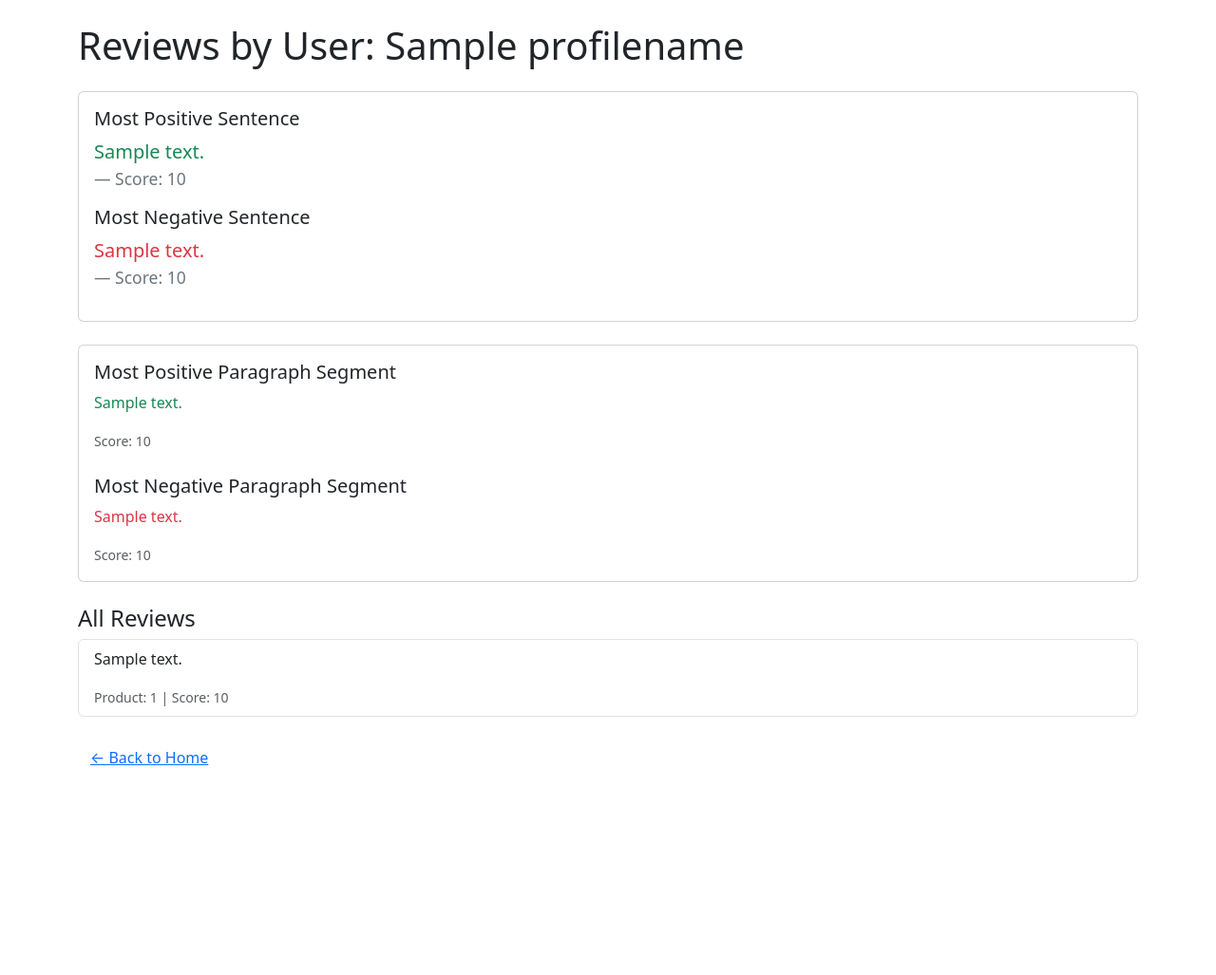
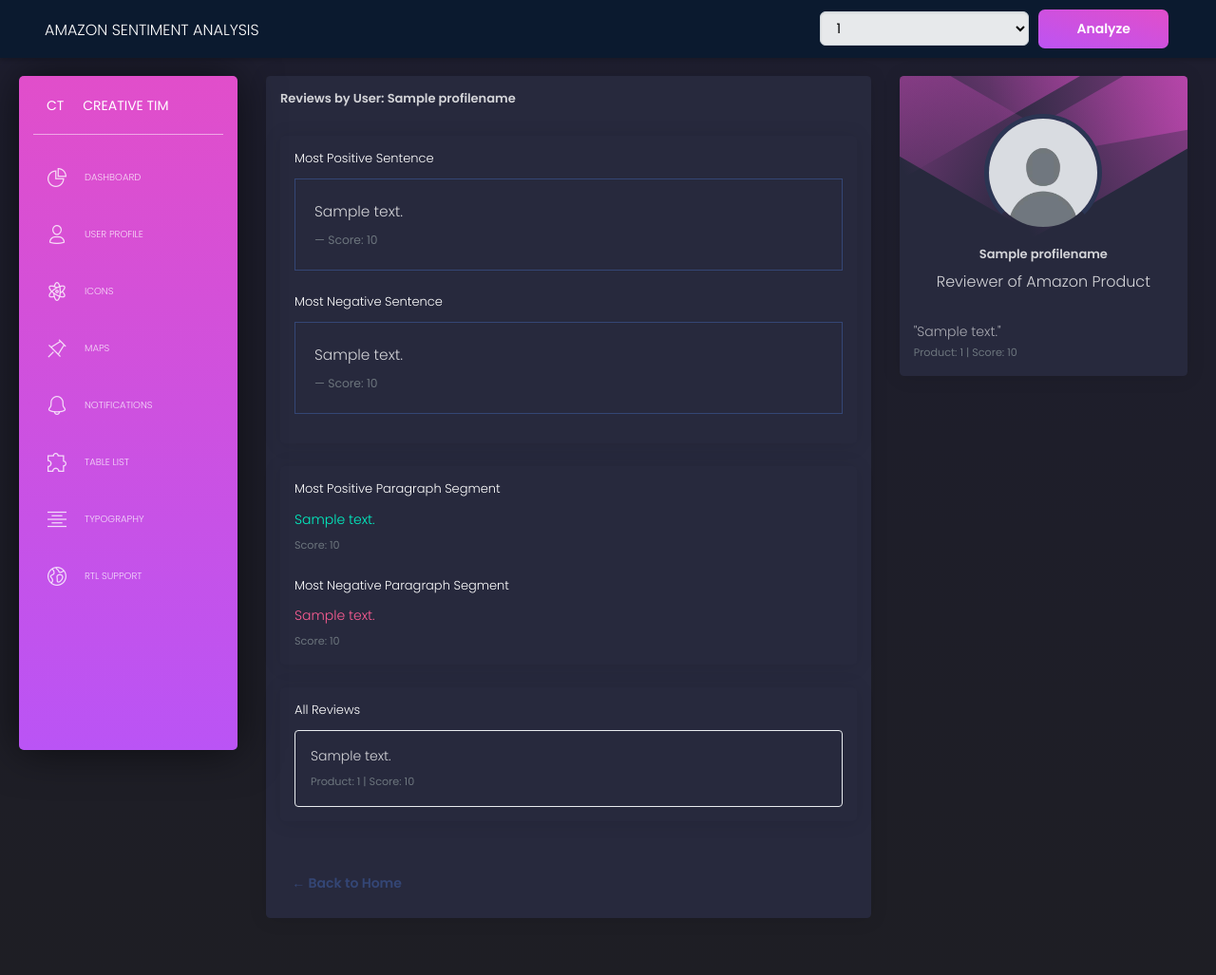
Before and after one commit to hongming03/INF1002, a Flask app: template src/templates/user_reviews.html in a window 1280 px wide. Shown: the whole page at 95% size. Before the commit the page ends 806 px from the top, so only its background shows below. Run offline with Flask 3, Linux system fonts and the light colour scheme; the template is opened without the code that fills it: most values are stand-ins (such as "Sample title", 1, 10 or a date in 2020); some libraries are stand-ins or nearby versions.

Commit message:
updated front end

```diff
--- a/src/app.py
+++ b/src/app.py
@@ -47,8 +47,11 @@
         product_ids=product_ids
     )
 
-@app.route("/user_review/<profilename>")
+@app.route("/user_reviews/<profilename>")
 def user_review(profilename):
+
+    product_ids = review_data.get_product_ids()
+
     if review_data.reviews is None:
         review_data.load_data()
 
@@ -62,8 +65,10 @@
         "user_reviews.html",
         profilename=profilename,
         reviews=reviews,
-        **analysis
+        **analysis,
+        product_ids=product_ids
     )
+
 
 if __name__ == "__main__":
     print("Starting Flask application...")
--- a/src/sentiment_analysis.py
+++ b/src/sentiment_analysis.py
@@ -1,6 +1,8 @@
 import re
 from typing import List, Dict, Optional
 from analyzer import SentimentAnalyzer
+
+ # Split business logic with the afinn library
 
 def analyze_sentences(texts: List[str], analyzer: SentimentAnalyzer, window_size: int = 3) -> Dict[str, Optional[Dict[str, float]]]:
     """
--- a/src/templates/index.html
+++ b/src/templates/index.html
@@ -76,7 +76,7 @@
                 {% for review in reviews %}
                 <tr>
                   <td>
-                    <a href="/user_review/{{ review.ProfileName }}" class="text-decoration-none">
+                    <a href="/user_reviews/{{ review.ProfileName }}" class="text-decoration-none">
                       {{ review.ProfileName }}
                     </a>
                   </td>
--- a/src/templates/user_reviews.html
+++ b/src/templates/user_reviews.html
@@ -1,24 +1,31 @@
-<!-- templates/user_reviews.html -->
-<!DOCTYPE html>
-<html lang="en">
-<head>
-  <meta charset="UTF-8">
-  <title>User Reviews</title>
-  <link href="https://cdn.jsdelivr.net/npm/bootstrap@5.3.2/dist/css/bootstrap.min.css" rel="stylesheet">
-</head>
-<body class="p-4">
-  <div class="container">
-    <h1 class="mb-4">Reviews by User: {{ profilename }}</h1>
+{% extends "layouts/base.html" %}
 
+{% block title %} User Profile {% endblock %}
+
+<!-- Specific Page CSS goes HERE  -->
+{% block stylesheets %}{% endblock stylesheets %}
+
+{% block content %}
+
+  <div class="content">
+    <div class="row">
+      <div class="col-md-8">
+        <div class="card">
+          <div class="card-header">
+            <h5 class="title">Reviews by User: {{ profilename }}</h5>
+          </div>
+
+          <div class="card-body">
+            <!-- User Review Content -->
             <div class="card mb-4">
               <div class="card-body">
-        <h5>Most Positive Sentence</h5>
+                <h5 class="card-title">Most Positive Sentence</h5>
                 <blockquote class="blockquote text-success">
                   <p>{{ most_positive.text }}</p>
                   <footer class="blockquote-footer">Score: {{ most_positive.score }}</footer>
                 </blockquote>
 
-        <h5>Most Negative Sentence</h5>
+                <h5 class="card-title mt-4">Most Negative Sentence</h5>
                 <blockquote class="blockquote text-danger">
                   <p>{{ most_negative.text }}</p>
                   <footer class="blockquote-footer">Score: {{ most_negative.score }}</footer>
@@ -28,27 +35,70 @@
 
             <div class="card mb-4">
               <div class="card-body">
-        <h5>Most Positive Paragraph Segment</h5>
+                <h5 class="card-title">Most Positive Paragraph Segment</h5>
                 <p class="text-success">{{ most_positive_segment.text }}</p>
                 <small class="text-muted">Score: {{ most_positive_segment.score }}</small>
 
-        <h5 class="mt-4">Most Negative Paragraph Segment</h5>
+                <h5 class="card-title mt-4">Most Negative Paragraph Segment</h5>
                 <p class="text-danger">{{ most_negative_segment.text }}</p>
                 <small class="text-muted">Score: {{ most_negative_segment.score }}</small>
               </div>
             </div>
 
-    <h4>All Reviews</h4>
+            <div class="card mb-4">
+              <div class="card-body">
+                <h5 class="card-title">All Reviews</h5>
                 <ul class="list-group">
                   {% for review in reviews %}
-      <li class="list-group-item">
+                  <li class="list-group-item" style="color: #212529; background-color: inherit;">
                     <p>{{ review.Text }}</p>
                     <small class="text-muted">Product: {{ review.ProductId }} | Score: {{ review.SentimentScore }}</small>
                   </li>
                   {% endfor %}
                 </ul>
+              </div>
+            </div>
+
 
             <a href="/" class="btn btn-link mt-4">← Back to Home</a>
           </div>
-</body>
-</html>
+
+        </div>
+      </div>
+      <div class="col-md-4">
+        <div class="card card-user">
+          <div class="card-body">
+            <p class="card-text">
+              <div class="author">
+                <div class="block block-one"></div>
+                <div class="block block-two"></div>
+                <div class="block block-three"></div>
+                <div class="block block-four"></div>
+                <a href="javascript:void(0)">
+                  <img class="avatar" src="{{ url_for('static', filename='img/emilyz.jpg') }}" alt="...">
+                  <h5 class="title">{{ profilename }}</h5>
+                </a>
+                <p class="description">
+                  Reviewer of Amazon Product
+                </p>
+              </div>
+            </p>
+            <div class="card-description">
+            {% if reviews %}
+              "{{ reviews[0].Text }}"
+              <br>
+              <small class="text-muted">Product: {{ reviews[0].ProductId }} | Score: {{ reviews[0].SentimentScore }}</small>
+            {% else %}
+              <em>No reviews available.</em>
+            {% endif %}
+          </div>
+          </div>
+        </div>
+      </div>
+    </div>
+  </div>
+
+<!-- {% endblock content %} -->
+
+<!-- Specific Page JS goes HERE  -->
+<!-- {% block javascripts %}{% endblock javascripts %} -->
```
Also changed, not shown: src/chart_generator.py (+14 -2 lines), src/static/B0001PB9FE_sentiment_chart.png (deleted), src/static/B0009XLVG0_sentiment_chart.png (deleted), src/static/B000E7L2R4_sentiment_chart.png (deleted), src/static/B000LQOCH0_sentiment_chart.png (deleted), src/static/B00171APVA_sentiment_chart.png (deleted), src/static/B001E4KFG0_sentiment_chart.png (deleted), src/static/B001GVISJM_sentiment_chart.png (deleted), src/static/B00813GRG4_sentiment_chart.png (deleted), src/static/img/emilyz.jpg, src/static/img/matplotlib/B000E7L2R4_sentiment_chart.png (renamed from src/static/B000UA0QIQ_sentiment_chart.png), src/static/img/matplotlib/B000UA0QIQ_sentiment_chart.png (added), src/static/img/matplotlib/B00171APVA_sentiment_chart.png (added), src/static/img/matplotlib/B001GVISJM_sentiment_chart.png (added), 1 more files. Lines whose indentation alone changed are shown as unchanged.
